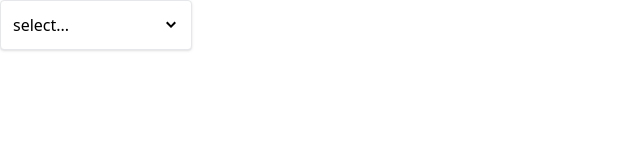
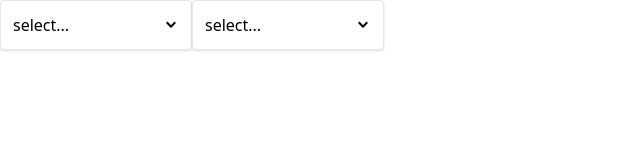
Before and after one commit to SenglayPann/React-comps, a React (Vite) app: page / in a window 1280 px wide. Shown: the top 160 px of the page, without its empty margins (0-640 px from the left). Built offline with nearby package versions, Linux system fonts and the light colour scheme.

Commit message:
Finished commit dropDown Component

```diff
--- a/src/App.jsx
+++ b/src/App.jsx
@@ -14,7 +14,10 @@ function App() {
     setSelection(value);
   }
   return (
-    <DropDown options={ options } value={ selection } onChange={ handleSelection }/>
+    <div className=' flex'>
+      <DropDown options={ options } value={ selection } onChange={ handleSelection }/>
+      <DropDown options={ options } value={ selection } onChange={ handleSelection }/>
+    </div>
   )
 }
 
--- a/src/components/dropDown.jsx
+++ b/src/components/dropDown.jsx
@@ -1,13 +1,9 @@
-import { useState } from "react";
+import { useState, useEffect, useRef } from "react";
 import { GoChevronDown, GoChevronUp } from "react-icons/go";
 import Panel from "./Panel";
 
 function DropDown({ options, value, onChange }) {
     const [isOpen, setIsOpen] = useState(false)
-
-    const handleSetSelect = (nextOption) => {
-        setSelectedOption(nextOption)
-    }
 
     const handleOpen = (nextOption) => {
         setIsOpen((currentIsOpen) => !currentIsOpen);
@@ -16,6 +12,22 @@ function DropDown({ options, value, onChange }) {
             onChange(nextOption);
         }
     }
+
+    const divEl = useRef();
+
+    useEffect(() => {
+        const handler = (e) => {
+            if (!divEl?.current.contains(e.target)) {
+                setIsOpen(false)
+            }
+        }
+
+        document.addEventListener('click', handler, true)
+
+        return () => {
+            document.removeEventListener('click', handler);
+        }
+    }, [])
 
     const icon = !isOpen ? <GoChevronDown /> : <GoChevronUp />
 
@@ -26,7 +38,7 @@ function DropDown({ options, value, onChange }) {
     })
 
     return (
-        <div className=" w-48 relative">
+        <div ref={ divEl } className=" w-48 relative">
             <Panel className="flex justify-between items-center cursor-pointer " onClick={ () => handleOpen() }>{value} {icon}</Panel>
             { isOpen && <Panel className=" absolute top-full ">{ renderOptions }</Panel>}
         </div>
```
